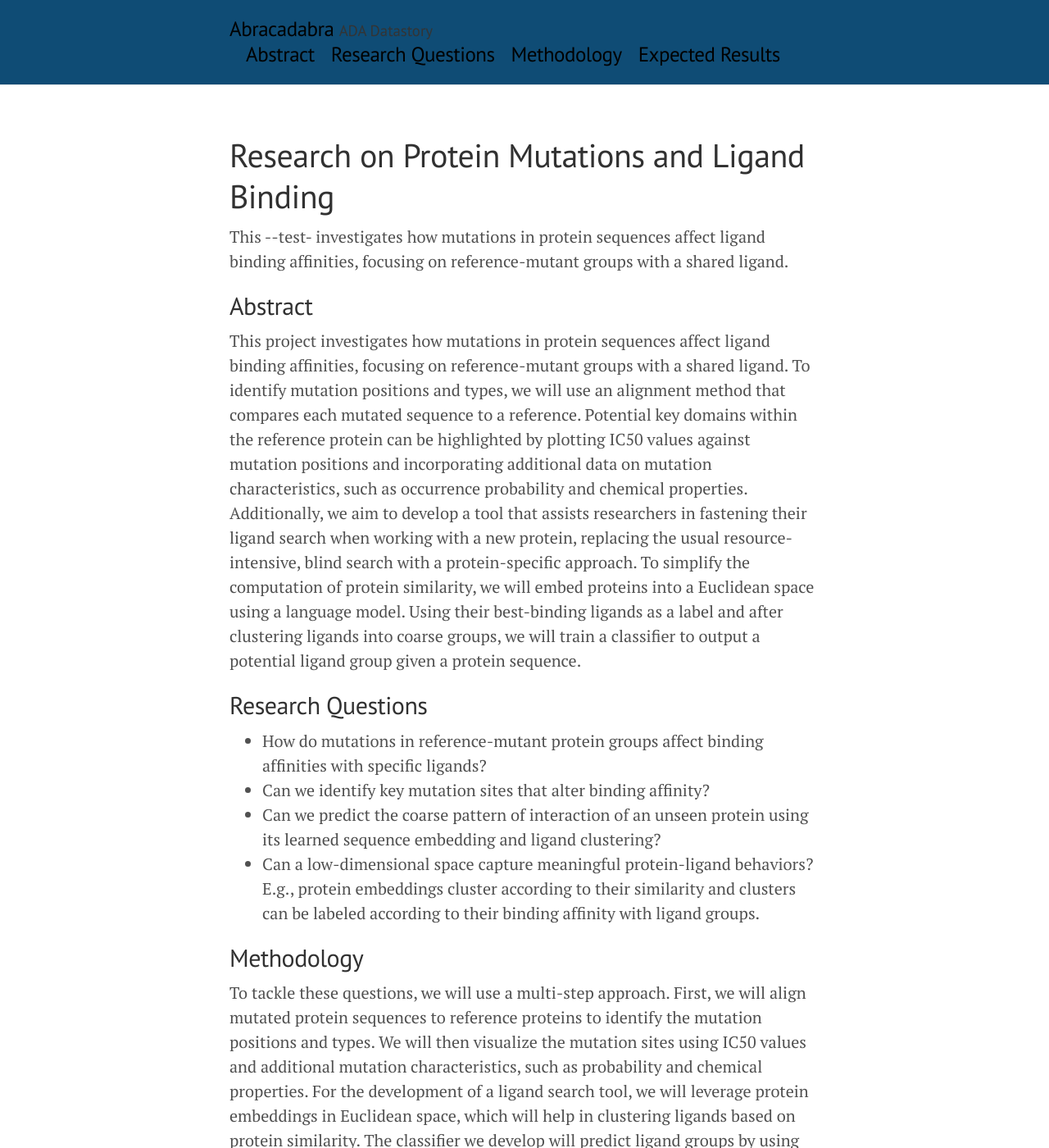
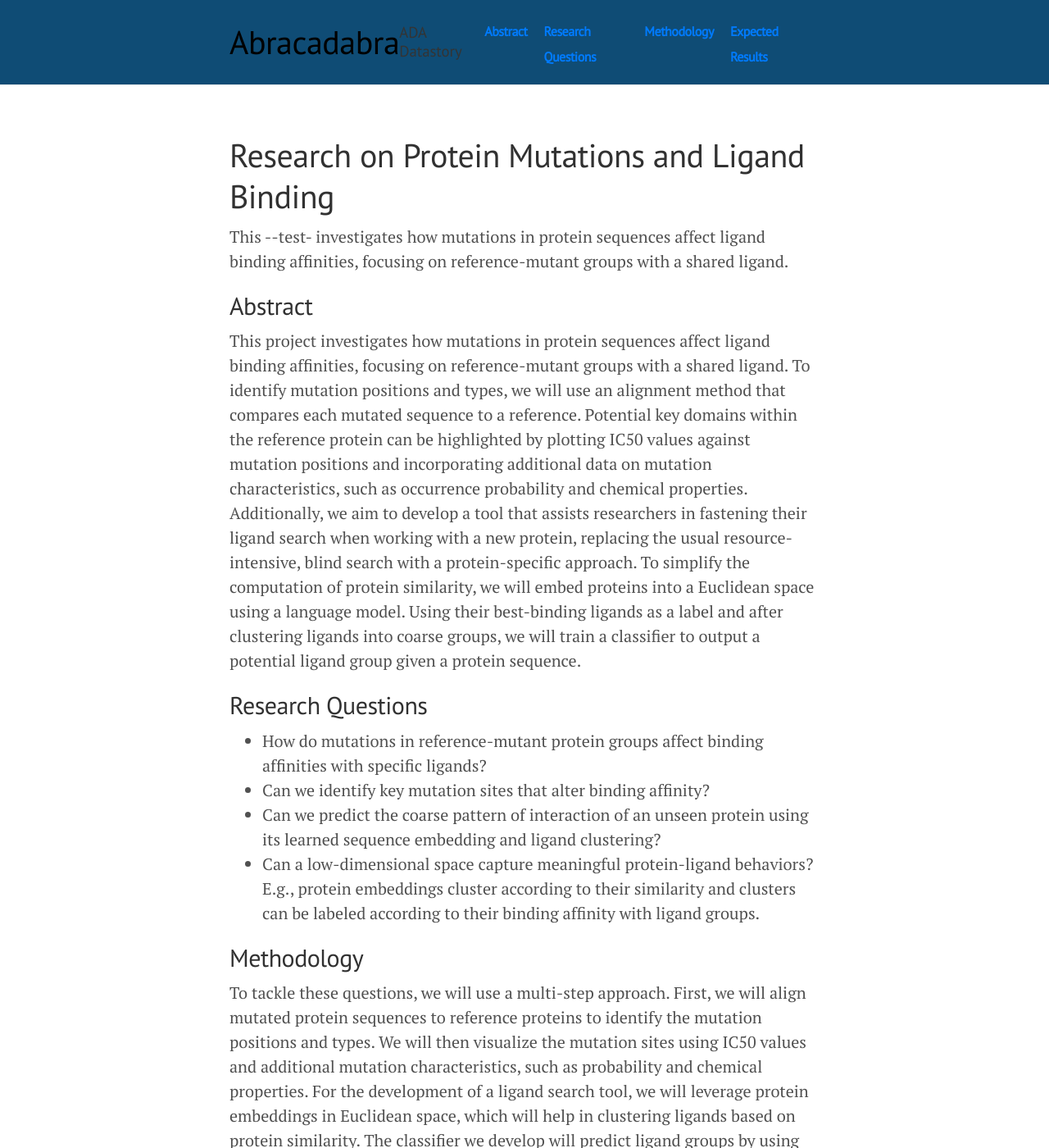
Before and after one commit to AlexisCogne/ada-story-epfl, a Jekyll site: the page built from index.html, in a window 1280 px wide and 1400 px high. Shown: the whole window at 82% size. Built offline with Jekyll 4.4.1, drawn with Linux system fonts in a browser that asks for light colours; the list of posts is cut into pages by our own code.

Commit message:
updating the header css

```diff
--- a/_layouts/default.html
+++ b/_layouts/default.html
@@ -11,12 +11,12 @@
     <div class="wrap">
       <div class="masthead">
         <div class="container">
-          <h3 class="masthead-title">
+          <h3 class="masthead-title" style="display: flex; align-items: center; justify-content: space-between;">
             <span>{{ site.title }}</span>
             <small>{{ site.tagline }}</small>
             <!-- Navigation Links -->
             <nav>
-              <ul style="list-style-type: none; padding: 0; margin: 0; display: inline-flex; margin-left: 20px;">
+              <ul style="list-style-type: none; padding: 0; margin: 0; display: inline-flex;">
                 <li style="margin-right: 20px;"><a href="#abstract">Abstract</a></li>
                 <li style="margin-right: 20px;"><a href="#research-questions">Research Questions</a></li>
                 <li style="margin-right: 20px;"><a href="#methodology">Methodology</a></li>
--- a/public/css/lanyon.css
+++ b/public/css/lanyon.css
@@ -144,15 +144,13 @@ h1, h2, h3, h4, h5, h6 {
   margin-top: 0;
   margin-bottom: 0;
   color: #000000; /* Black text for better contrast */
+  display: flex; /* Align title and nav links horizontally */
+  justify-content: space-between; /* Space out the title and links */
+  align-items: center; /* Vertically center the elements */
 }
 
-.masthead-title a {
-  color: #000000;
-  text-decoration: none;
-}
-
-.masthead-title a:hover {
-  text-decoration: underline;
+.masthead-title span {
+  font-size: 2rem; /* Adjust the size of the main title */
 }
 
 .masthead-title small {
@@ -162,14 +160,63 @@ h1, h2, h3, h4, h5, h6 {
   letter-spacing: 0;
 }
 
+.masthead-title nav {
+  display: inline-flex; /* Align nav links horizontally */
+}
+
+.masthead-title nav ul {
+  list-style-type: none;
+  padding: 0;
+  margin: 0;
+  display: flex; /* Align items in a row */
+}
+
+.masthead-title nav ul li {
+  margin-right: 20px;
+}
+
+.masthead-title nav ul li a {
+  text-decoration: none;
+  color: #007bff; /* Set color for links */
+  font-size: 16px; /* Font size for links */
+  font-weight: bold; /* Bold for better emphasis */
+  transition: color 0.3s ease; /* Smooth color transition */
+}
+
+.masthead-title nav ul li a:hover {
+  text-decoration: underline;
+  color: #0056b3; /* Change color on hover */
+}
+
+.masthead-title nav ul li a:focus {
+  outline: none; /* Remove outline when focusing on links */
+  border-bottom: 2px solid #0056b3; /* Add border on focus */
+}
+
+/* Responsive behavior */
 @media (max-width: 48em) {
   .masthead-title {
+    flex-direction: column; /* Stack title and links vertically on smaller screens */
     text-align: center;
   }
+
   .masthead-title small {
-    display: none;
+    display: none; /* Hide tagline on smaller screens */
+  }
+
+  .masthead-title nav {
+    margin-top: 1rem; /* Add spacing between title and nav */
+  }
+
+  .masthead-title nav ul {
+    flex-direction: column; /* Stack the nav links vertically on mobile */
+  }
+
+  .masthead-title nav ul li {
+    margin-bottom: 10px; /* Add margin between links */
   }
 }
+
 
 
 
```
